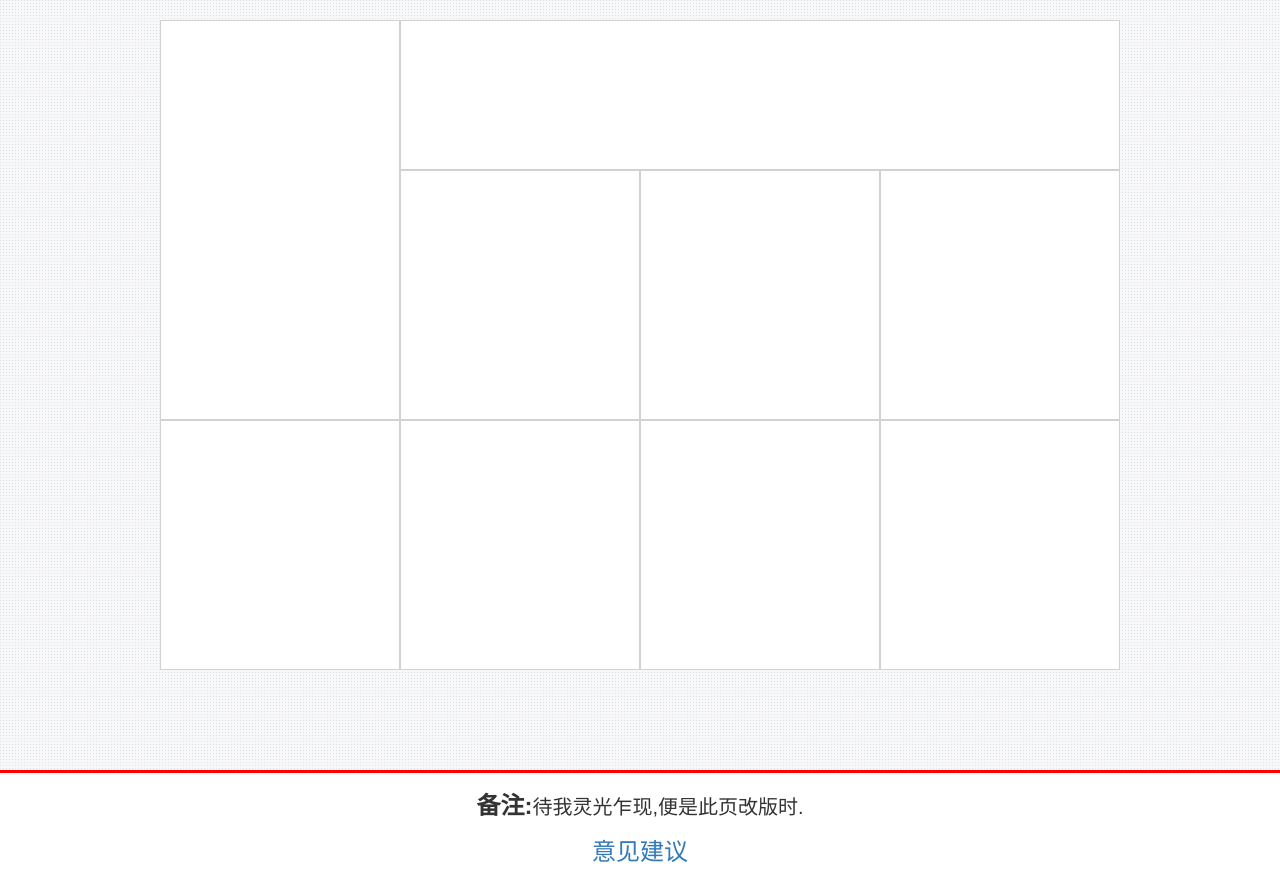
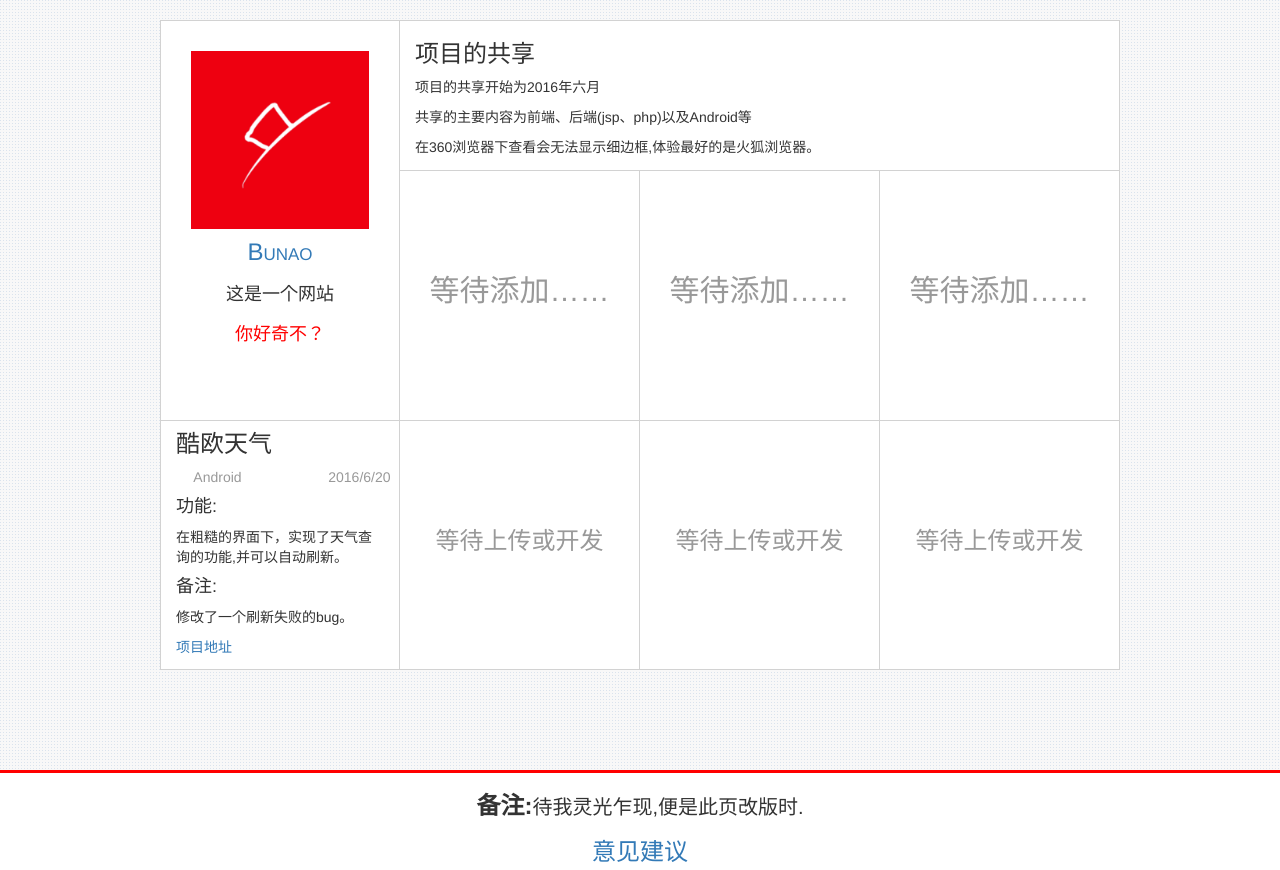
Before and after one commit to Ibunao/bunao, a plain HTML site: page index.html in a window 1280 px wide. Drawn offline with Linux system fonts and the light colour scheme.

Commit message:
修改360显示样式

```diff
--- a/css/bunao.css
+++ b/css/bunao.css
@@ -0,0 +1,73 @@
+		*{
+			margin:0;
+			padding:0;
+		}
+		body{
+			background: url("../images/bg.png") repeat;
+		}
+		#wrapper{
+			width: 960px;
+			position: relative;
+			margin:0px auto;
+			padding:20px 0;
+		}
+		#wrapper>div{
+			background: rgb(255,255,255);
+			transition: 0.5s all  ease-out;
+			border-top:1px solid rgb(210,210,210);
+			border-right:1px solid rgb(210,210,210);
+		}
+		.leftborder{
+			border-left:1px solid rgb(210,210,210);
+		}
+		/*只在最后一行加*/
+		.bottomborder{
+			border-bottom:1px solid rgb(210,210,210);
+		}
+		#wrapper>div:hover{
+			box-shadow:0 2px 15px rgba(0,0,0,0.4) inset;
+		}
+		.girl1{
+			/*margin:0 10px 20px 10px;*/
+			background:rgb(255,255,255);
+			/*float: left;*/
+		}
+		#girl1{
+			height: 400px;
+			text-align: center;
+			background-color: blue;
+		}
+		#girl2{
+			height: 150px;
+			/*float: left;*/
+		}
+		.girl3{
+			height: 250px;
+			background: green;
+		}
+		.footer{
+			height: 100px;
+			margin-top: 80px;
+			background-color: rgb(255,255,255);
+			border-top: 3px solid red;
+			text-align: center;
+		}
+		.footer span{
+			font-size: 20px;
+		}
+		#girl1 img{
+			margin-top: 30px;
+		}
+		#girl1 span{
+			font-variant: small-caps;
+		}
+		#girl1 h3{
+			margin-top: 10px;
+		}
+		.girl3 span{
+			color: #999;
+		}
+		.xcenter{
+			/*text-align: center;*/
+			margin-top: 10px;
+		}
--- a/index.html
+++ b/index.html
@@ -5,70 +5,58 @@
 	<meta name="keywords" content="bunao,不孬,github,IBUNAO,IBunao,ibunao,分享源码">
 	<meta name="description" content="分享源码">
 	<meta name="viewport" content="width=device-width, initial-scale=1, maximum-scale=1, user-scalable=no">
-	<link rel = "Shortcut Icon" href=images/icon.ico>
+	<link type="image/x-icon" rel = "Shortcut Icon" href="images/icon.ico">
 	<link rel="stylesheet" href="css/bootstrap.min.css">
 	<link rel="stylesheet" href="css/bunao.css">
-	<style>
-		body{
-			background: url(images/bg.png) repeat;
-		}
-		#wrapper{
-			width: 960px;
-			position: relative;
-			margin:0px auto;
-			padding:20px 0;
-		}
-		#wrapper>div{
-			background: rgb(255,255,255);
-			transition: 0.5s all  ease-out;
-			border:0.5px solid rgb(210,210,210);
-		}
-		#wrapper>div:hover{
-			box-shadow:0 2px 15px rgba(0,0,0,0.4) inset;
-		}
-		.girl1{
-			/*margin:0 10px 20px 10px;*/
-			background:rgb(255,255,255);
-			/*float: left;*/
-		}
-		#girl1{
-			height: 400px;
-			text-align: center;
-			background-color: blue;
-		}
-		#girl2{
-			height: 150px;
-			/*float: left;*/
-		}
-		.girl3{
-			height: 250px;
-			background: green;
-		}
-		.footer{
-			height: 100px;
-			margin-top: 80px;
-			background-color: rgb(255,255,255);
-			border-top: 3px solid red;
-			text-align: center;
-		}
-		.footer span{
-			font-size: 20px;
-		}
-	</style>
 	<title>Bunao</title>
 </head>
 <body>
 	<div id="wrapper" class="container">
-		<div id="girl1" class="girl1 col-md-3"></div>
-		<div id="girl2" class="girl1 col-md-9"></div>
-		<div id="" class="girl3 col-md-3"></div>
-		<div id="" class="girl3 col-md-3"></div>
-		<div id="" class="girl3 col-md-3"></div>
-		<div id="" class="girl3 col-md-3"></div>
-		<div id="" class="girl3 col-md-3"></div>
-		<div id="" class="girl3 col-md-3"></div>
-		<div id="" class="girl3 col-md-3"></div>
-
+		<div id="girl1" class="girl1 col-md-3 container-fluid leftborder">
+			<a class="" href="http://www.bunao.me/index.html">
+				<img src="images/bunao.png" class="col-md-12" alt="bunao">
+				<h3 class="col-md-12">B<span>unao</span></h3>
+			</a>
+			<h4 class="col-md-12">这是一个网站</h4>
+			<h4 class="col-md-12" style="color: red;">你好奇不？</h4>
+		</div>
+		<div id="girl2" class="girl1 col-md-9">
+			<h3>项目的共享</h3>
+			<p>项目的共享开始为2016年六月</p>
+			<p>共享的主要内容为前端、后端(jsp、php)以及Android等</p>
+			<p>在360浏览器下查看会无法显示细边框,体验最好的是火狐浏览器。</p>
+		</div>
+		<div id="" class="girl3 col-md-3">
+			<h2 style="line-height: 200px;color: #999;text-align: center;">等待添加……</h2>
+		</div>
+		<div id="" class="girl3 col-md-3">
+			<h2 style="line-height: 200px;color: #999;text-align: center;">等待添加……</h2>
+		</div>
+		<div id="" class="girl3 col-md-3">
+			<h2 style="line-height: 200px;color: #999;text-align: center;">等待添加……</h2>
+		</div>
+		<div id="" class="girl3 col-md-3 leftborder bottomborder">
+			<h3 class="xcenter">酷欧天气</h3>
+			<span class="col-md-offset-1">Android</span><span class="col-md-offset-5">2016/6/20</span>
+			<h4>功能:</h4>
+			<p>在粗糙的界面下，实现了天气查询的功能,并可以自动刷新。</p>
+			<h4>备注:</h4>
+			<p>修改了一个刷新失败的bug。</p>
+			<a href="https://github.com/Ibunao/coolweather">项目地址</a>
+		</div>
+		<div id="" class="girl3 col-md-3 bottomborder">
+			<h3 style="line-height: 200px;color: #999;text-align: center;">等待上传或开发</h3>
+		</div>
+		<div id="" class="girl3 col-md-3 bottomborder">
+			<h3 style="line-height: 200px;color: #999;text-align: center;">等待上传或开发</h3>
+		</div>
+		<div id="" class="girl3 col-md-3 bottomborder">
+			<h3 style="line-height: 200px;color: #999;text-align: center;">等待上传或开发</h3>
+		</div>
+		<!-- 备用，不删       最后一行才添加bottomborder，如果添加行数，则将前面添加的删除
+		<div id="" class="girl3 col-md-3 bottomborder">
+			<h3 style="line-height: 200px;color: #999;text-align: center;">等待上传或开发</h3>
+		</div> -->
 	</div>
 	<footer class="footer">
 		<h3><strong>备注:</strong><span>待我灵光乍现,便是此页改版时.</span></h3>
```
